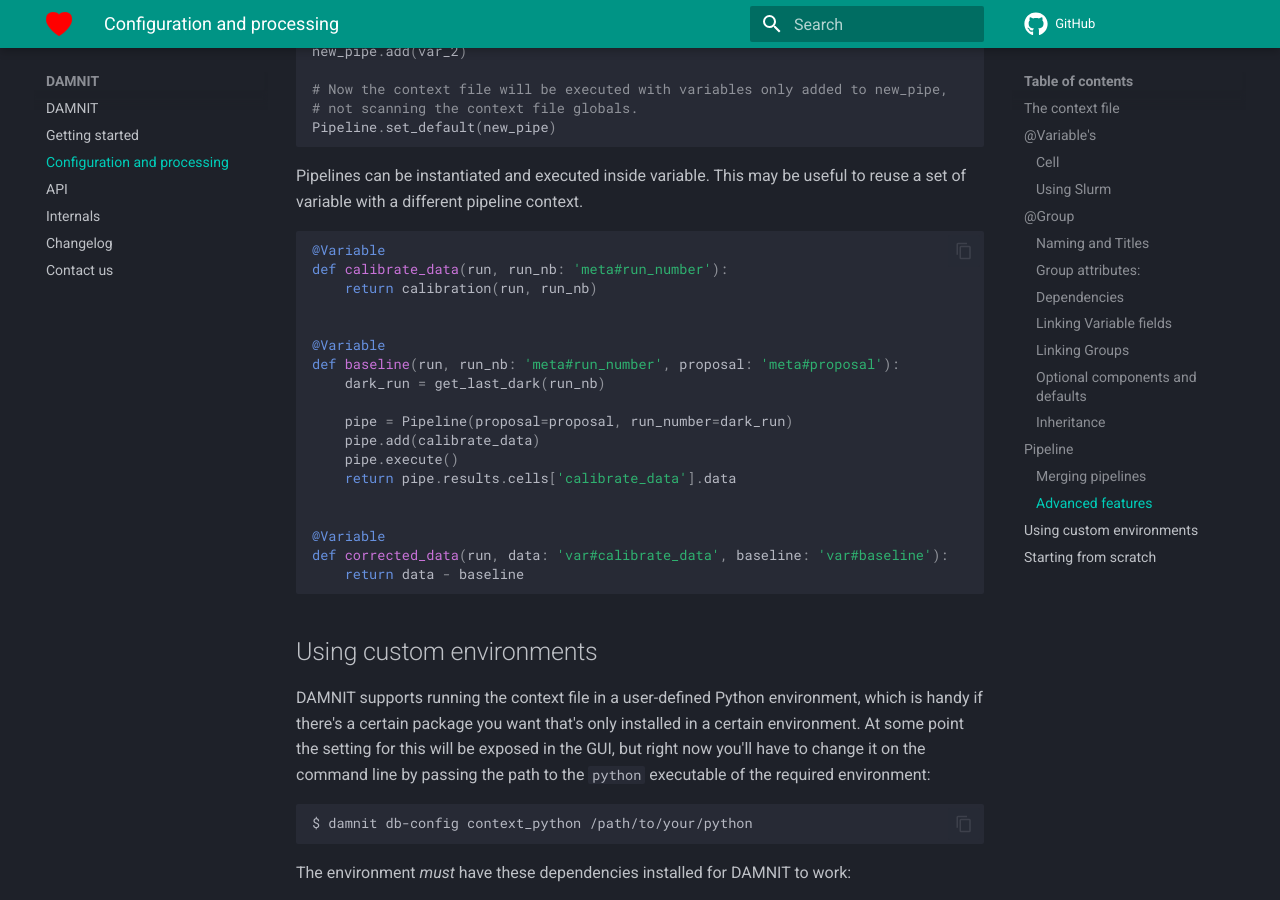
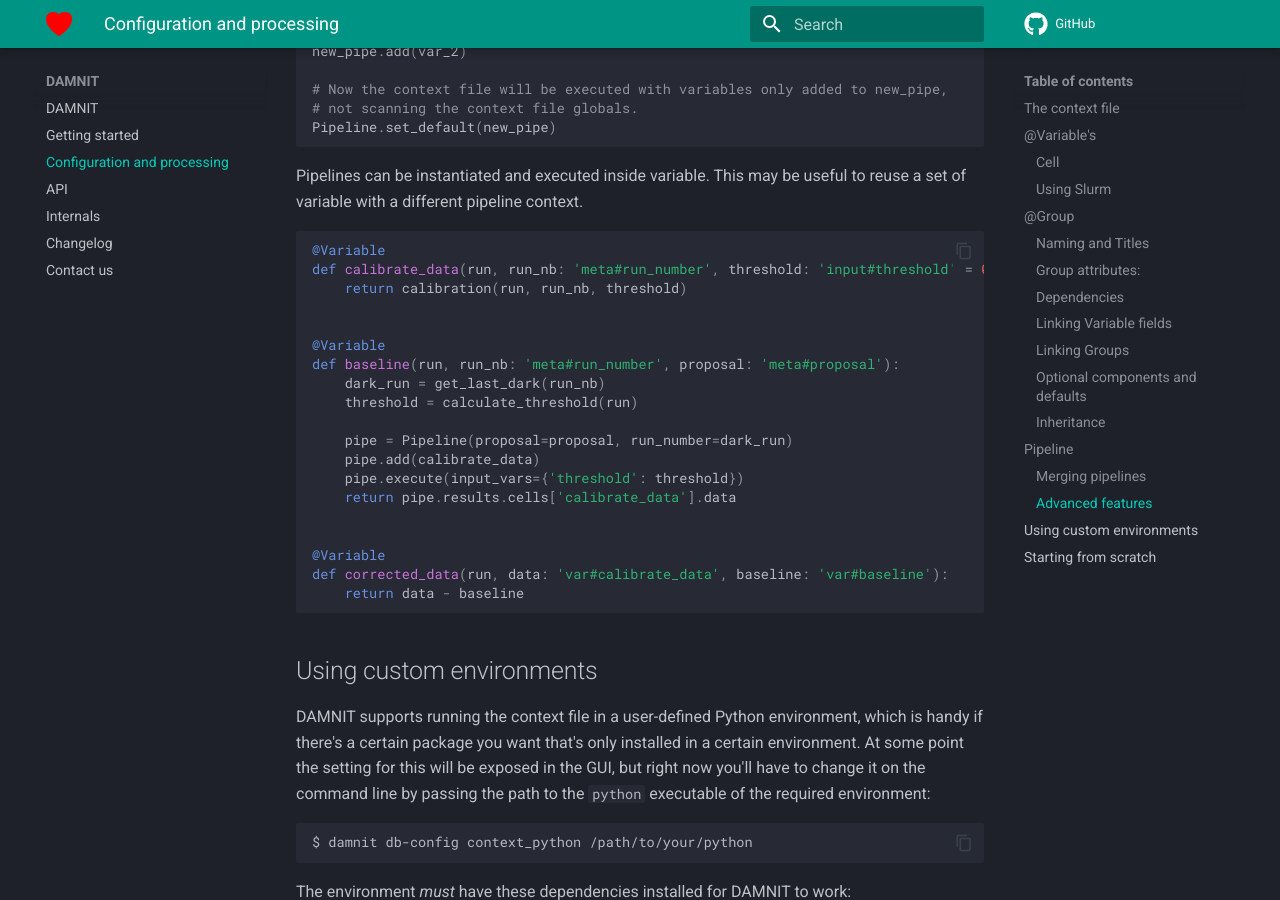
Before and after one commit to European-XFEL/DAMNIT, an MkDocs documentation site: the page built from docs/configuration_and_management.md, in a window 1280 px wide and 900 px high, scrolled down 12742 px. Built offline with MkDocs 1.6.1 and Material for MkDocs 9.7.7, drawn with Linux system fonts in a browser that asks for light colours; comment, search, counter and statistics services are not loaded.

Commit message:
docs(pipeline): slightly more realistic example.

````diff
--- a/docs/configuration_and_management.md
+++ b/docs/configuration_and_management.md
@@ -616,19 +616,19 @@ Pipelines can be instantiated and executed inside variable. This may be useful
 to reuse a set of variable with a different pipeline context.
 
 ```python
-
 @Variable
-def calibrate_data(run, run_nb: 'meta#run_number'):
-    return calibration(run, run_nb)
+def calibrate_data(run, run_nb: 'meta#run_number', threshold: 'input#threshold' = 0.):
+    return calibration(run, run_nb, threshold)
 
 
 @Variable
 def baseline(run, run_nb: 'meta#run_number', proposal: 'meta#proposal'):
     dark_run = get_last_dark(run_nb)
+    threshold = calculate_threshold(run)
 
     pipe = Pipeline(proposal=proposal, run_number=dark_run)
     pipe.add(calibrate_data)
-    pipe.execute()
+    pipe.execute(input_vars={'threshold': threshold})
     return pipe.results.cells['calibrate_data'].data
 
 
````
Also changed, not shown: 1 other file.
